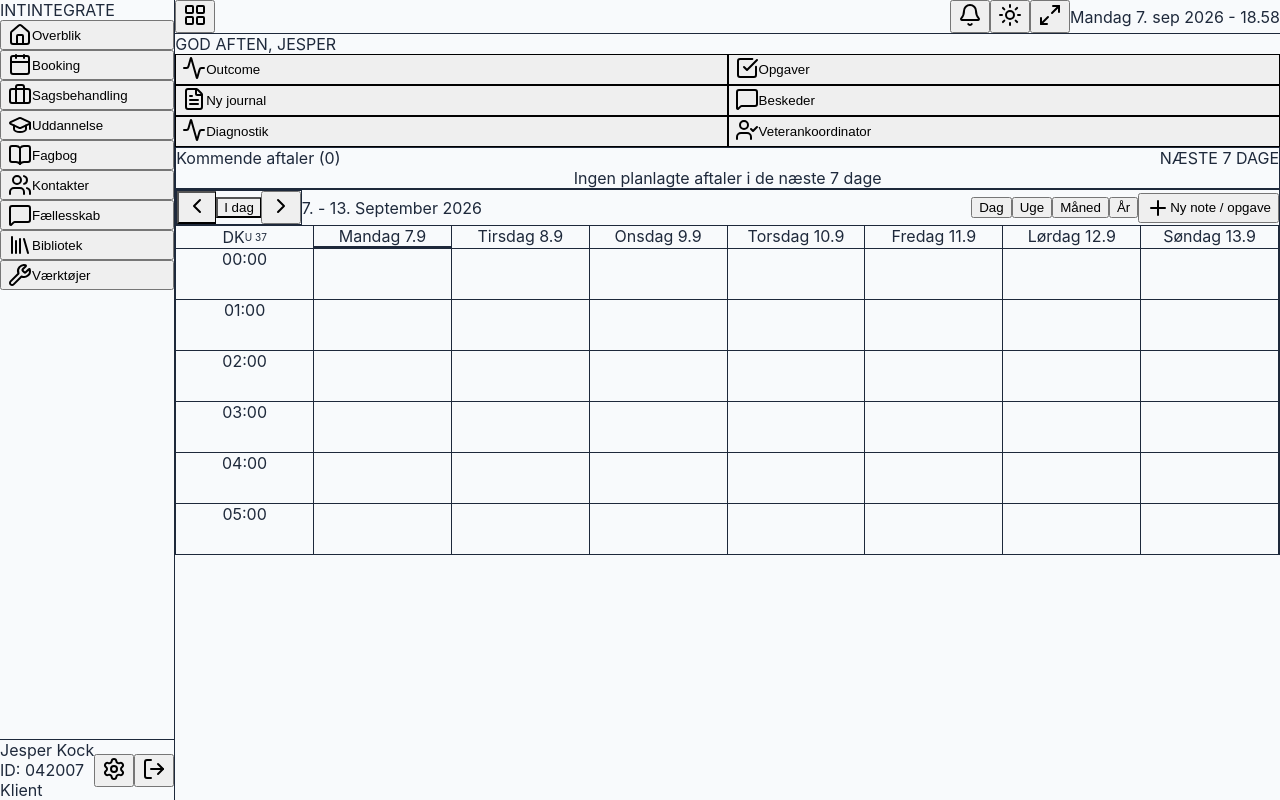
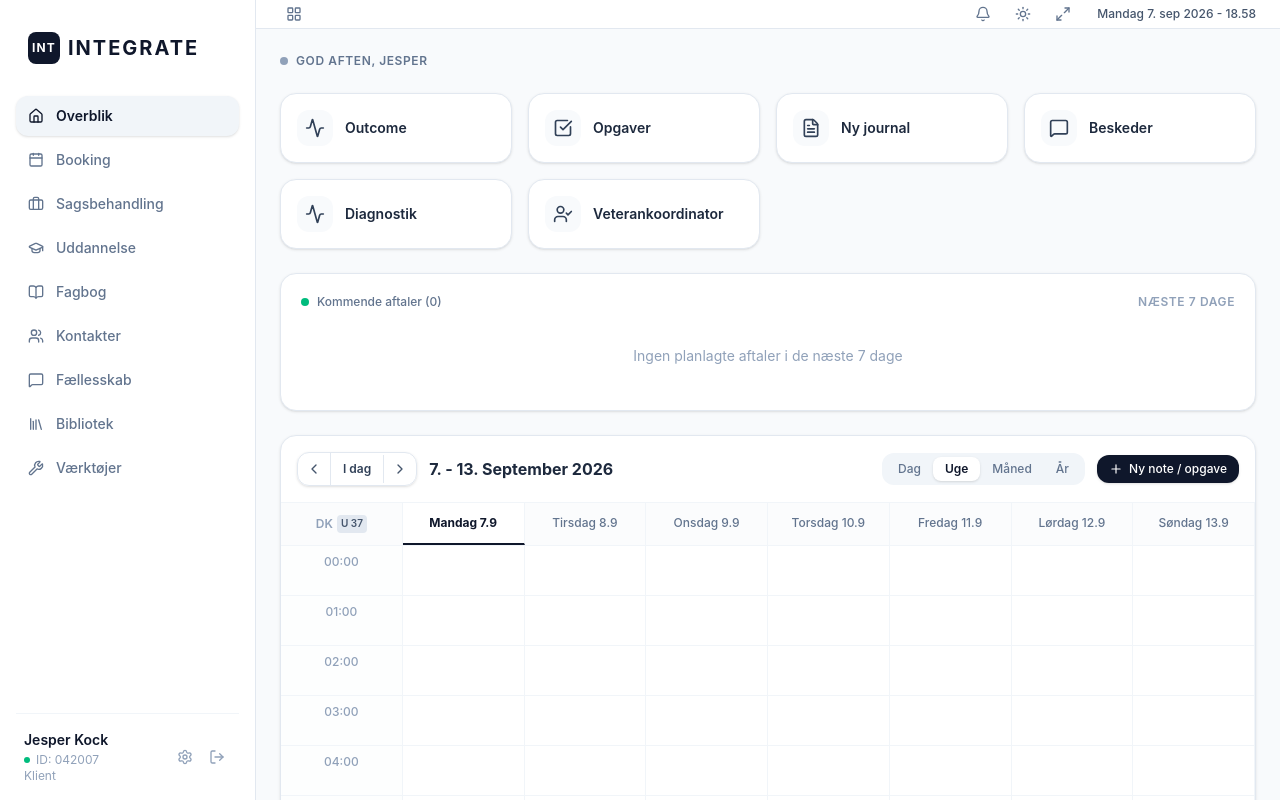
Before and after one commit to 7-3-N-3-7/frontend, a React (Vite) app: page / in a window 1280 px wide. Built offline with nearby package versions, Linux system fonts and the light colour scheme.

Commit message:
feat: integrate Tailwind CSS into Vite configuration and update CSS imports

```diff
--- a/src/index.css
+++ b/src/index.css
@@ -1,6 +1,4 @@
-@tailwind base;
-@tailwind components;
-@tailwind utilities;
+@import "tailwindcss";
 
 body {
   margin: 0;
--- a/vite.config.ts
+++ b/vite.config.ts
@@ -1,9 +1,10 @@
 import { defineConfig } from 'vite'
 import react from '@vitejs/plugin-react'
+import tailwindcss from '@tailwindcss/vite'
 
 // https://vite.dev/config/
 export default defineConfig({
-  plugins: [react()],
+  plugins: [react(), tailwindcss()],
   server: {
     host: true,
     watch: {
```
